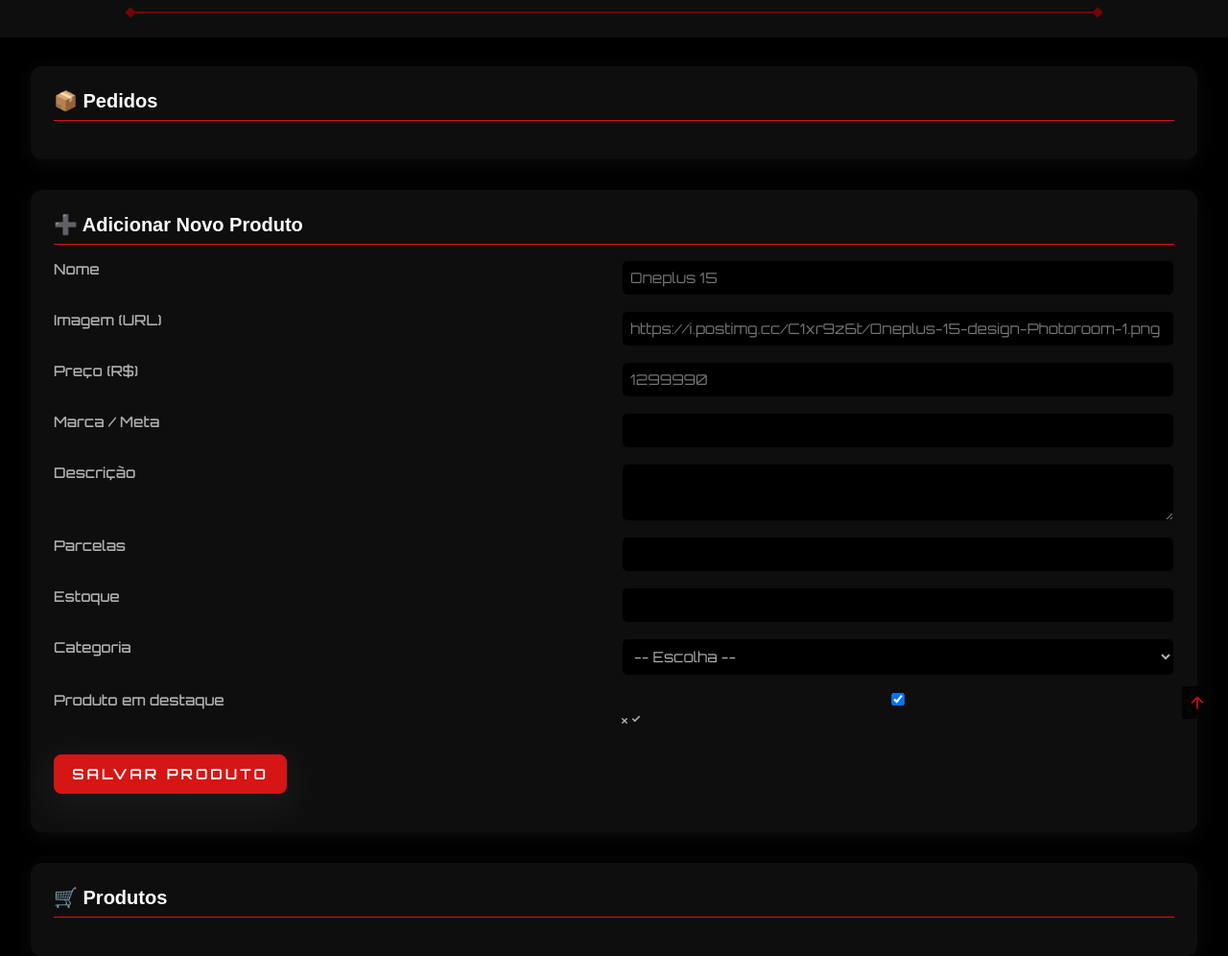
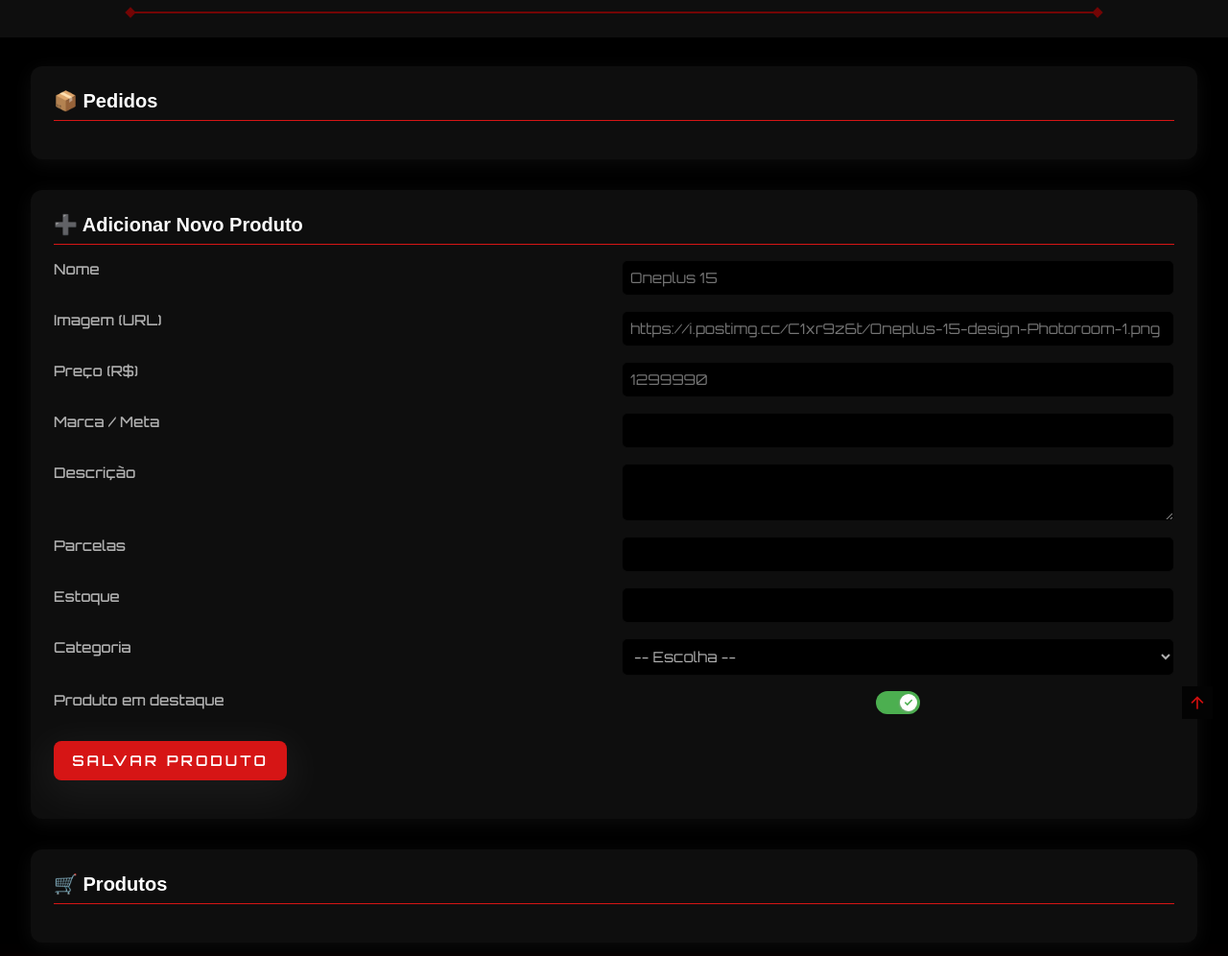
Before and after one commit to dev-vrmc/cyber-x, a plain HTML site: page admin.html in a window 1280 px wide. Shown: the part 101-1097 px from the top of the page at 96% size. Drawn offline with nearby package versions, Linux system fonts and the light colour scheme; a script that the page names is missing; a web font is replaced by a local one.

Commit message:
Add files via upload

```diff
--- a/geral/css/media-query.css
+++ b/geral/css/media-query.css
@@ -55,6 +55,34 @@
   .nav__list {
     gap: 2.5rem;
   }
+
+
+.information__login>h1 {
+    font-size: 50px;
+}
+
+.information-image {
+    padding: 50px 0px;
+    width: 800px;
+}
+
+.line__hr {
+    width: 800px;
+}
+
+
+label {
+    font-size: 15px;
+}
+
+.input__login {
+    font-size: 14px;
+}
+
+.user {
+    margin-bottom: 20px;
+}
+
 }
 
 /* ==========================================================
@@ -747,6 +775,9 @@
   .cart-item-details {
     align-items: center;
   }
+  .cart-item-details > h4 {
+    padding: 20px;
+  }
 
   .cart-summary {
     flex-direction: column;
--- a/geral/css/style.css
+++ b/geral/css/style.css
@@ -559,7 +559,7 @@ main {
 .section__login {
     position: fixed;
     width: 100%;
-    height: 108vh;
+    height: 100vh;
     pointer-events: auto;
     overflow: hidden;
     display: flex;
@@ -573,8 +573,6 @@ main {
     flex-direction: column;
     align-items: center;
     justify-content: center;
-    width: 90vw;
-    max-width: 90vw;
     border-radius: 10px;
     z-index: 1;
 }
@@ -609,7 +607,7 @@ main {
 }
 
 .information__login>h1 {
-    font-size: 50px;
+    font-size: 30px;
     margin: 0;
     font-weight: 500;
 }
@@ -618,8 +616,9 @@ main {
     display: flex;
     justify-content: center;
     align-items: center;
-    padding: 50px 0px;
+    padding: 30px 0px;
     transition: all 2s;
+    width: 400px;
 }
 
 .information-image:hover {
@@ -627,7 +626,7 @@ main {
 }
 
 .line__hr {
-    width: 800px;
+    width: 450px;
     height: 2px;
     background-color: var(--first-color-light);
     margin-bottom: 20px;
@@ -672,7 +671,7 @@ main {
 }
 
 label {
-    font-size: 15px;
+    font-size: 12px;
     text-align: left;
 }
 
@@ -681,7 +680,7 @@ label {
     padding: 20px;
     border: none;
     border-bottom: #ffffff solid 1px;
-    font-size: 14px;
+    font-size: 12px;
     background-color: transparent;
     color: var(--text-color);
     margin-bottom: 20px;
@@ -789,7 +788,7 @@ label {
     padding: 20px 0 0 50px;
     gap: 10px;
     max-width: 800px;
-    font-size: 16px;
+    font-size: 14px;
 }
 
 /* ============ HOME =========== */
@@ -1580,6 +1579,7 @@ label {
     display: flex;
     flex-direction: column;
     gap: 0.5rem;
+    padding: 20px;
 }
 
 .cart-item-details h4 {
@@ -1845,7 +1845,6 @@ label {
     border-bottom: none;
 }
 
-
 /* Botões de ação do pedido */
 .order-actions {
     margin-top: 1rem;
@@ -1981,6 +1980,150 @@ label {
     background: var(--first-color-alt);
     transform: translateY(-2px);
 }
+
+.switch {
+    /* switch */
+    --switch-width: 46px;
+    --switch-height: 24px;
+    --switch-bg: rgb(131, 131, 131);
+    --switch-checked-bg: #4CAF50;
+    --switch-offset: calc((var(--switch-height) - var(--circle-diameter)) / 2);
+    --switch-transition: all .2s cubic-bezier(0.27, 0.2, 0.25, 1.51);
+    /* circle */
+    --circle-diameter: 18px;
+    --circle-bg: #fff;
+    --circle-shadow: 1px 1px 2px rgba(146, 146, 146, 0.45);
+    --circle-checked-shadow: -1px 1px 2px rgba(163, 163, 163, 0.45);
+    --circle-transition: var(--switch-transition);
+    /* icon */
+    --icon-transition: all .2s cubic-bezier(0.27, 0.2, 0.25, 1.51);
+    --icon-cross-color: var(--switch-bg);
+    --icon-cross-size: 6px;
+    --icon-checkmark-color: var(--switch-checked-bg);
+    --icon-checkmark-size: 10px;
+    /* effect line */
+    --effect-width: calc(var(--circle-diameter) / 2);
+    --effect-height: calc(var(--effect-width) / 2 - 1px);
+    --effect-bg: var(--circle-bg);
+    --effect-border-radius: 1px;
+    --effect-transition: all .2s ease-in-out;
+}
+
+.switch input {
+    display: none;
+}
+
+.switch {
+    display: flex;
+    justify-content: center;
+}
+
+.switch svg {
+    -webkit-transition: var(--icon-transition);
+    -o-transition: var(--icon-transition);
+    transition: var(--icon-transition);
+    position: absolute;
+    height: auto;
+}
+
+.switch .checkmark {
+    width: var(--icon-checkmark-size);
+    color: var(--icon-checkmark-color);
+    -webkit-transform: scale(0);
+    -ms-transform: scale(0);
+    transform: scale(0);
+}
+
+.switch .cross {
+    width: var(--icon-cross-size);
+    color: var(--icon-cross-color);
+}
+
+.slider {
+    -webkit-box-sizing: border-box;
+    box-sizing: border-box;
+    width: var(--switch-width);
+    height: var(--switch-height);
+    background: var(--switch-bg);
+    border-radius: 999px;
+    display: -webkit-box;
+    display: -ms-flexbox;
+    display: flex;
+    -webkit-box-align: center;
+    -ms-flex-align: center;
+    align-items: center;
+    position: relative;
+    -webkit-transition: var(--switch-transition);
+    -o-transition: var(--switch-transition);
+    transition: var(--switch-transition);
+    cursor: pointer;
+}
+
+.circle {
+    width: var(--circle-diameter);
+    height: var(--circle-diameter);
+    background: var(--circle-bg);
+    border-radius: inherit;
+    -webkit-box-shadow: var(--circle-shadow);
+    box-shadow: var(--circle-shadow);
+    display: -webkit-box;
+    display: -ms-flexbox;
+    display: flex;
+    -webkit-box-align: center;
+    -ms-flex-align: center;
+    align-items: center;
+    -webkit-box-pack: center;
+    -ms-flex-pack: center;
+    justify-content: center;
+    -webkit-transition: var(--circle-transition);
+    -o-transition: var(--circle-transition);
+    transition: var(--circle-transition);
+    z-index: 1;
+    position: absolute;
+    left: var(--switch-offset);
+}
+
+.slider::before {
+    content: "";
+    position: absolute;
+    width: var(--effect-width);
+    height: var(--effect-height);
+    left: calc(var(--switch-offset) + (var(--effect-width) / 2));
+    background: var(--effect-bg);
+    border-radius: var(--effect-border-radius);
+    -webkit-transition: var(--effect-transition);
+    -o-transition: var(--effect-transition);
+    transition: var(--effect-transition);
+}
+
+/* actions */
+
+.switch input:checked+.slider {
+    background: var(--switch-checked-bg);
+}
+
+.switch input:checked+.slider .checkmark {
+    -webkit-transform: scale(1);
+    -ms-transform: scale(1);
+    transform: scale(1);
+}
+
+.switch input:checked+.slider .cross {
+    -webkit-transform: scale(0);
+    -ms-transform: scale(0);
+    transform: scale(0);
+}
+
+.switch input:checked+.slider::before {
+    left: calc(100% - var(--effect-width) - (var(--effect-width) / 2) - var(--switch-offset));
+}
+
+.switch input:checked+.slider .circle {
+    left: calc(100% - var(--circle-diameter) - var(--switch-offset));
+    -webkit-box-shadow: var(--circle-checked-shadow);
+    box-shadow: var(--circle-checked-shadow);
+}
+
 
 /* ===================
    CONFIRM MODAL
@@ -3149,14 +3292,22 @@ label {
 
 .confirmation-icon {
     font-size: 4rem;
-    color: #2ecc71; /* Verde sucesso */
+    color: #2ecc71;
+    /* Verde sucesso */
     margin-bottom: 1rem;
     animation: pop-in 0.5s ease-out;
 }
 
 @keyframes pop-in {
-    0% { transform: scale(0.5); opacity: 0; }
-    100% { transform: scale(1); opacity: 1; }
+    0% {
+        transform: scale(0.5);
+        opacity: 0;
+    }
+
+    100% {
+        transform: scale(1);
+        opacity: 1;
+    }
 }
 
 .order-confirmation h2 {
@@ -3211,6 +3362,7 @@ label {
     text-align: left;
     line-height: 1.5;
 }
+
 .shipping-details p {
     margin: 0;
 }
--- a/geral/js/admin.js
+++ b/geral/js/admin.js
@@ -247,7 +247,7 @@ function handleEdit(product) {
     form.querySelector('input[name="name"]').value = product.name;
     form.querySelector('input[name="img"]').value = product.img;
     form.querySelector('input[name="price"]').value = product.price;
-    form.querySelector('input[name="sku"]').value = product.sku || '';
+/*     form.querySelector('input[name="sku"]').value = product.sku || ''; */
     form.querySelector('input[name="brand_meta"]').value = product.brand_meta || '';
     form.querySelector('textarea[name="description"]').value = product.description || '';
     form.querySelector('input[name="installments"]').value = product.installments || '';
--- a/geral/js/auth.js
+++ b/geral/js/auth.js
@@ -76,10 +76,16 @@ class AuthManager {
                 },
             },
         });
+
         if (error) {
-            showToast(error.message, 'error');
+            if (error.message.includes('User already registered')) {
+                showToast('Este e-mail já está cadastrado. Tente fazer o login.', 'error');
+            } else {
+                showToast(error.message, 'error');
+            }
             return null;
         }
+
         showToast('Cadastro realizado com sucesso! Verifique seu e-mail para confirmação.');
         return data.user;
     }
@@ -91,17 +97,20 @@ class AuthManager {
         });
 
         if (error) {
-            showToast(error.message, 'error');
+            // ✅ **LÓGICA ADICIONADA**
+            if (error.message.includes('Email not confirmed')) {
+                showToast('Por favor, confirme seu e-mail antes de fazer o login. Verifique sua caixa de entrada.', 'error');
+            } else {
+                // Para outros erros (como senha incorreta), exibe a mensagem padrão.
+                showToast('E-mail ou senha inválidos.', 'error');
+            }
             return null;
         }
 
-        // ✅ **LÓGICA ADICIONADA**
-        // Após o login, busca o perfil para obter a 'role'.
         this.currentUser = data.user;
         const profile = await this.fetchUserProfile();
 
         showToast('Login efetuado com sucesso!');
-        // Retorna um objeto contendo o usuário e seu perfil.
         return { user: data.user, profile: profile };
     }
 
--- a/geral/js/gsap.js
+++ b/geral/js/gsap.js
@@ -16,7 +16,7 @@ gsap.fromTo(".textfield",
   scale: 1,
   duration: 2,
   opacity: 1,
-  delay: 2   // aqui funciona
+  delay: 2
 }
 );
 
--- a/geral/js/login.js
+++ b/geral/js/login.js
@@ -24,6 +24,5 @@ if (loginForm) {
                 window.location.href = 'account.html'; // 🧑‍💻 Redireciona usuário padrão
             }
         }
-        // Se o login falhar, o showToast já foi exibido dentro do authManager
     });
 }
```
Also changed, not shown: geral/js/cadaster.js (+25 -8 lines), geral/js/forget.js (+12 -9 lines).
